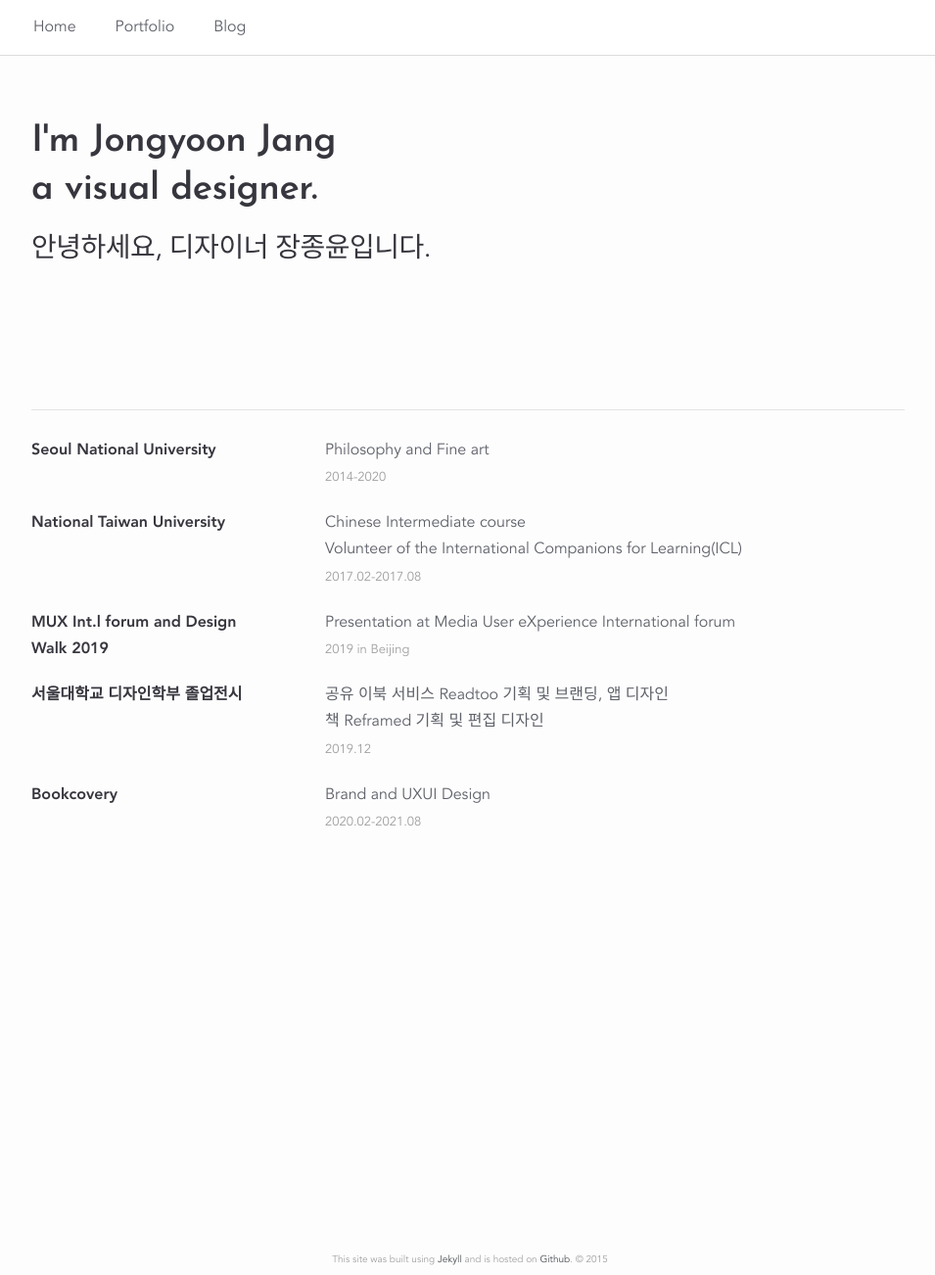
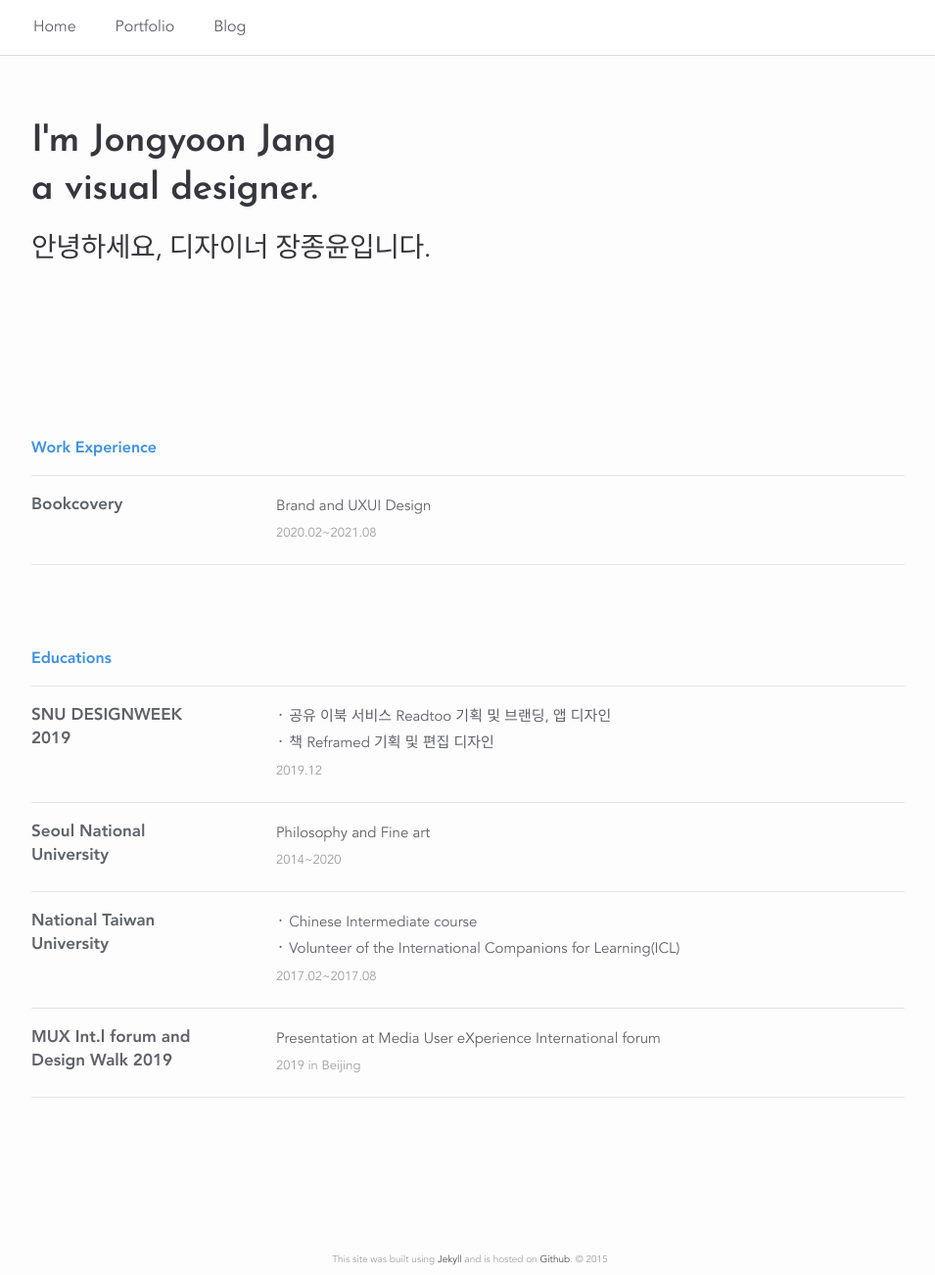
Before and after one commit to junethirty/junethirty.github.io, a Jekyll site: the page built from index.html, in a window 1280 px wide and 1302 px high. Shown: the whole window at 98% size, without its empty margins (162-1117 px from the left). Built offline with Jekyll 4.4.1, drawn with Linux system fonts in a browser that asks for light colours; nearby versions of some CDN libraries.

Commit message:
conclict resolved

```diff
--- a/_sass/_layout.scss
+++ b/_sass/_layout.scss
@@ -4,29 +4,35 @@ home layouts
 
 .container {
     overflow: hidden;
-    margin-bottom: 20px;
+    margin-bottom: 18px;
+    margin-top: 17px;
 }
 .company-name {
     float: left;
-    width: 250px;
-    margin-right: 50px;
+    width: 180px;
+    margin-right: 70px;
 
-    font-size: 16px;
+    font-size: 17px;
     font-weight: 700;
-    color: $title-color;
+    line-height: 24px;
 }
 .company-description{
     float: left;
-  width: 500px;
-
+    font-size: 15px;
+    width: 500px;
 }
-
 
 .company-time {
     font-size: 13px;
     color: $grey-color-40;
 }
 
+.home-subtitle {
+    color: $theme-color;
+    font-size: 16px;
+    font-weight: 800;
+    margin-bottom: 13px;
+}
 
 /**
  * Site header   **********************************************************
--- a/index.html
+++ b/index.html
@@ -11,9 +11,45 @@ layout: default
 <!--
 <img class="col one right" src="/img/profile_pic.png">
 -->
-<br/><br/>
+<br/><br/><br/>
+
+
+<div class="home-subtitle">Work Experience</div>
 <hr/>
-<br/>
+
+<div class="container">
+	<div class="company-name">
+		Bookcovery
+	</div>
+	<div class="company-description">
+		<div class="company-info">
+			<div class="description">Brand and UXUI Design  </div>
+			<div class="company-time">2020.02~2021.08</div>
+		</div>
+	</div>
+</div>
+<hr/>
+
+
+
+<br/><br/><br/>
+<div class="home-subtitle">Educations</div>
+<hr/>
+
+<div class="container">
+	<div class="company-name">
+		SNU DESIGNWEEK 2019
+	</div>
+	<div class="company-description">
+		<div class="company-info">
+			<div class="description">&#5867;  공유 이북 서비스 Readtoo 기획 및 브랜딩, 앱 디자인
+				<br>&#5867;  책 Reframed 기획 및 편집 디자인  </div>
+			<div class="company-time">2019.12</div>
+		</div>
+	</div>
+</div>
+<hr/>
+
 <div class="container">
 	<div class="company-name">
 		Seoul National University
@@ -21,10 +57,11 @@ layout: default
 	<div class="company-description">
 		<div class="company-info">
 			<div class="description">Philosophy and Fine art</div>
-			<div class="company-time">2014-2020</div>
+			<div class="company-time">2014~2020</div>
 		</div>
 	</div>
 </div>
+<hr/>
 
 <div class="container">
 	<div class="company-name">
@@ -32,12 +69,13 @@ layout: default
 	</div>
 	<div class="company-description">
 		<div class="company-info">
-			<div class="description">Chinese Intermediate course
-				<br>Volunteer of the International Companions for Learning(ICL) </div>
-			<div class="company-time">2017.02-2017.08</div>
+			<div class="description">&#5867;  Chinese Intermediate course
+				<br>&#5867;  Volunteer of the International Companions for Learning(ICL) </div>
+			<div class="company-time">2017.02~2017.08</div>
 		</div>
 	</div>
 </div>
+<hr/>
 
 <div class="container">
 	<div class="company-name">
@@ -50,31 +88,7 @@ layout: default
 		</div>
 	</div>
 </div>
-
-<div class="container">
-	<div class="company-name">
-		서울대학교 디자인학부 졸업전시
-	</div>
-	<div class="company-description">
-		<div class="company-info">
-			<div class="description">공유 이북 서비스 Readtoo 기획 및 브랜딩, 앱 디자인
-				<br> 책 Reframed 기획 및 편집 디자인  </div>
-			<div class="company-time">2019.12</div>
-		</div>
-	</div>
-	</div>
-
-	<div class="container">
-		<div class="company-name">
-			Bookcovery
-		</div>
-		<div class="company-description">
-			<div class="company-info">
-				<div class="description">Brand and UXUI Design  </div>
-				<div class="company-time">2020.02-2021.08</div>
-			</div>
-		</div>
-	</div>
+<hr/>
 
 
 <!--
```
